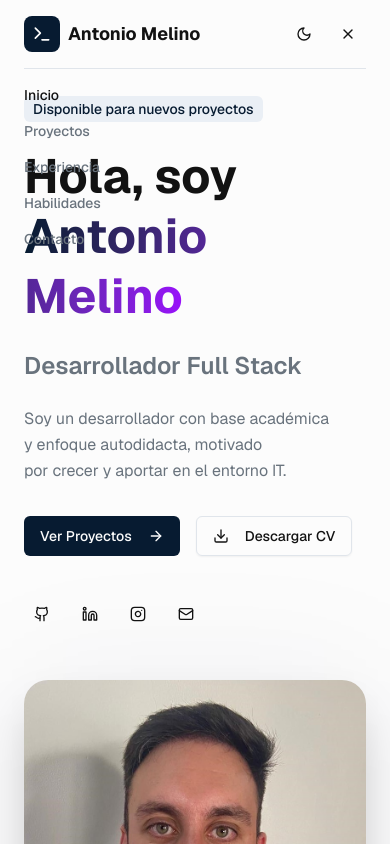
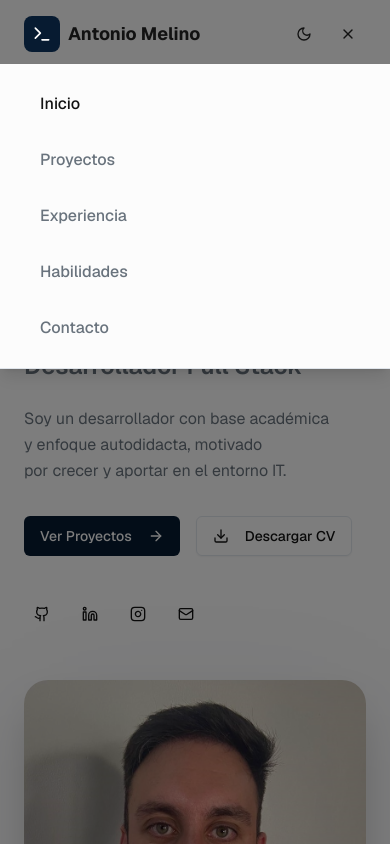
Before and after one commit to AntonioMelino/Portfolio-Antonio-Melino, a Next.js app: page / in a window 390 px wide. Both pictures are taken after a click on the button 348 px from the left and 34 px from the top of the page. Shown: the top 844 px of the page. Built offline with nearby package versions, Linux system fonts and the light colour scheme.

Commit message:
style(header): mejorar diseño del navbar en vista mobile
-Se ajustó la estructura para evitar la superposición con el título y el contenido ubicado debajo del navbar

```diff
--- a/components/header.tsx
+++ b/components/header.tsx
@@ -18,6 +18,19 @@ export function Header() {
     return () => window.removeEventListener("scroll", handleScroll);
   }, []);
 
+  // Prevenir scroll del body cuando el menú móvil está abierto
+  useEffect(() => {
+    if (isMobileMenuOpen) {
+      document.body.style.overflow = "hidden";
+    } else {
+      document.body.style.overflow = "unset";
+    }
+
+    return () => {
+      document.body.style.overflow = "unset";
+    };
+  }, [isMobileMenuOpen]);
+
   const scrollToSection = (id: string) => {
     const element = document.getElementById(id);
     if (element) {
@@ -27,6 +40,7 @@ export function Header() {
   };
 
   return (
+    <>
       <header
         className={`fixed top-0 left-0 right-0 z-50 transition-all duration-300 ${
           isScrolled
@@ -124,45 +138,57 @@ export function Header() {
               </Button>
             </div>
           </div>
+        </nav>
+      </header>
 
-        {/* Mobile Menu */}
+      {/* Mobile Menu Overlay y Contenido */}
       {isMobileMenuOpen && (
-          <div className="md:hidden mt-4 py-4 border-t border-border animate-in slide-in-from-top-2">
-            <div className="flex flex-col gap-4">
+        <>
+          {/* Overlay para cerrar al tocar fuera */}
+          <div
+            className="fixed inset-0 bg-black/50 z-40 md:hidden"
+            onClick={() => setIsMobileMenuOpen(false)}
+          />
+
+          {/* Menú móvil */}
+          <div className="fixed top-16 left-0 right-0 bg-background border-b border-border shadow-lg z-50 md:hidden animate-in slide-in-from-top-2">
+            <div className="container mx-auto px-6 py-4">
+              <div className="flex flex-col space-y-2">
                 <button
                   onClick={() => scrollToSection("hero")}
-                className="text-left text-sm font-medium text-foreground hover:text-primary transition-colors"
+                  className="text-left text-base font-medium text-foreground hover:text-primary transition-colors py-3 px-4 rounded-lg hover:bg-accent/50"
                 >
                   Inicio
                 </button>
                 <button
                   onClick={() => scrollToSection("proyectos")}
-                className="text-left text-sm font-medium text-muted-foreground hover:text-foreground transition-colors"
+                  className="text-left text-base font-medium text-muted-foreground hover:text-foreground transition-colors py-3 px-4 rounded-lg hover:bg-accent/50"
                 >
                   Proyectos
                 </button>
                 <button
                   onClick={() => scrollToSection("experiencia")}
-                className="text-left text-sm font-medium text-muted-foreground hover:text-foreground transition-colors"
+                  className="text-left text-base font-medium text-muted-foreground hover:text-foreground transition-colors py-3 px-4 rounded-lg hover:bg-accent/50"
                 >
                   Experiencia
                 </button>
                 <button
                   onClick={() => scrollToSection("habilidades")}
-                className="text-left text-sm font-medium text-muted-foreground hover:text-foreground transition-colors"
+                  className="text-left text-base font-medium text-muted-foreground hover:text-foreground transition-colors py-3 px-4 rounded-lg hover:bg-accent/50"
                 >
                   Habilidades
                 </button>
                 <button
                   onClick={() => scrollToSection("contacto")}
-                className="text-left text-sm font-medium text-muted-foreground hover:text-foreground transition-colors"
+                  className="text-left text-base font-medium text-muted-foreground hover:text-foreground transition-colors py-3 px-4 rounded-lg hover:bg-accent/50"
                 >
                   Contacto
                 </button>
               </div>
             </div>
+          </div>
+        </>
       )}
-      </nav>
-    </header>
+    </>
   );
 }
```
Lines whose indentation alone changed are shown as unchanged.
